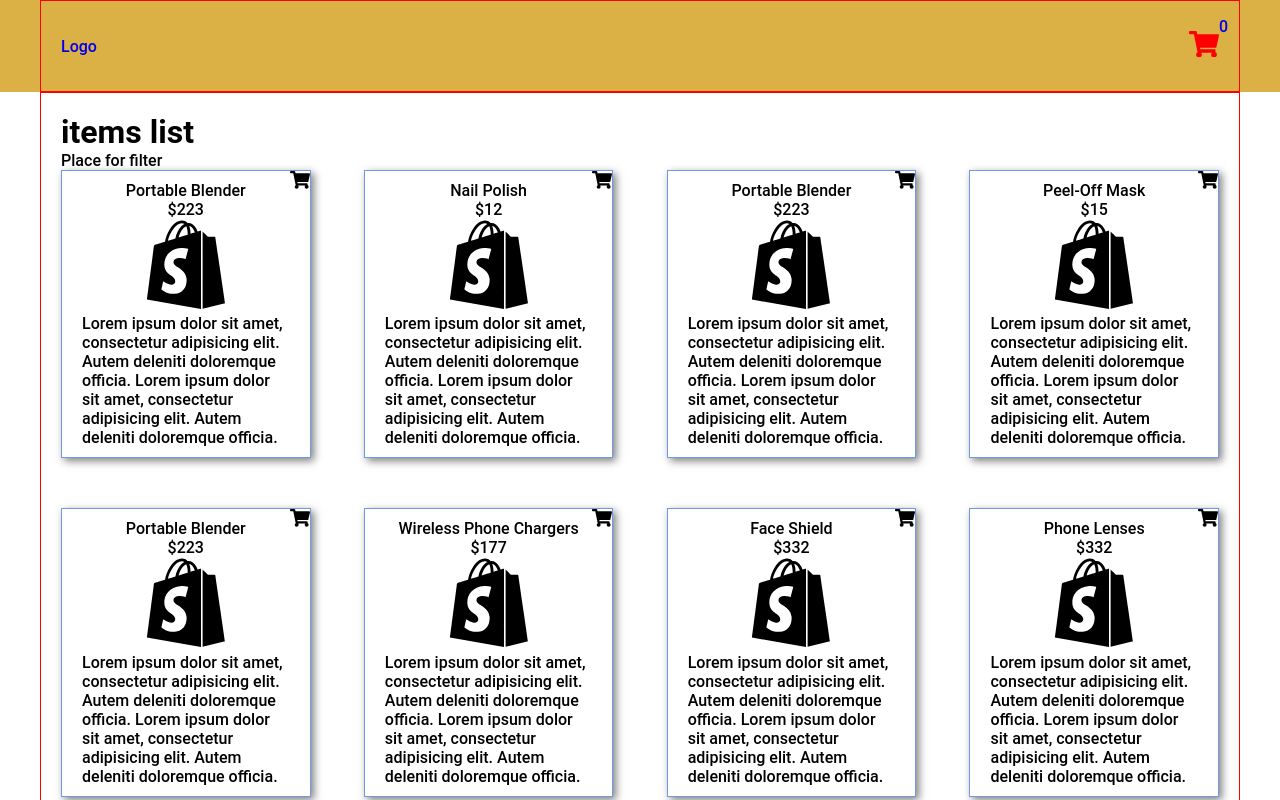
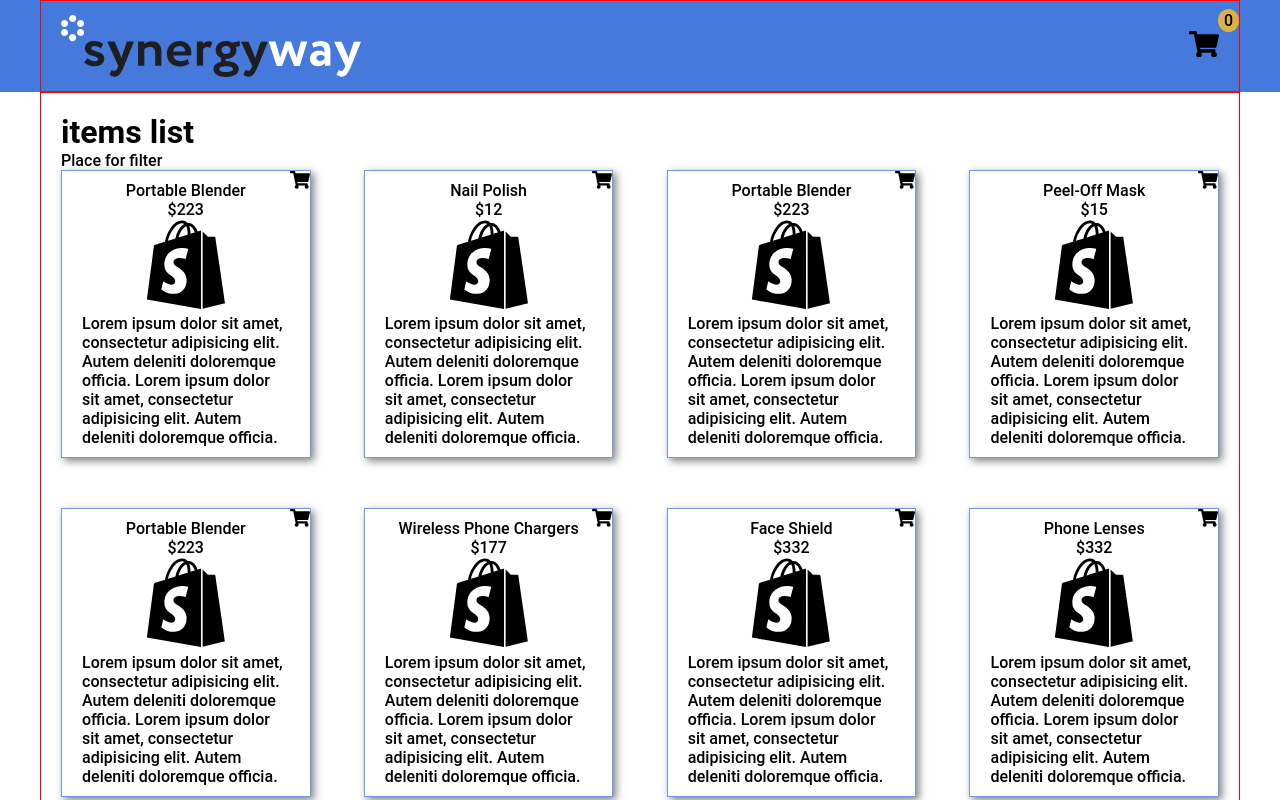
Before and after one commit to Fenix4088/Mini-shop, a React (Create React App) app: page / in a window 1280 px wide. Shown: the top 800 px of the page. Built offline with nearby package versions, Linux system fonts and the light colour scheme.

Commit message:
added some markup for cart indicator

```diff
--- a/src/App/App.tsx
+++ b/src/App/App.tsx
@@ -3,8 +3,6 @@ import "./App.css";
 import { Header } from "../components/Header/Header";
 import { Main } from "../components/Main/Main";
 import { AppContainer } from "../styles/GlobalStyles";
-import styled from "styled-components/macro";
-
 
 function App() {
     return (
@@ -17,22 +15,4 @@ function App() {
     );
 }
 
-const BigLoaderWrap = styled.div`
-    position: absolute;
-    top: 50%;
-    left: 50%;
-    transform: translate(-50%, -50%);
-`;
-
-const Overlay = styled.div`
-    position: fixed;
-    top: 0;
-    left: 0;
-    right: 0;
-    bottom: 0;
-    background-color: rgba(117, 117, 117, 0.7);
-    backdrop-filter: blur(5px);
-    z-index: 200;
-`;
-
 export default App;
--- a/src/components/Header/Header.tsx
+++ b/src/components/Header/Header.tsx
@@ -1,35 +1,40 @@
 import React from "react";
 import styled from "styled-components/macro";
-import {useDispatch, useSelector} from "react-redux";
+import { useDispatch, useSelector } from "react-redux";
 import { AppContainer } from "../../styles/GlobalStyles";
-import {Button} from "../common/Button/Button";
 import { NavLink } from "react-router-dom";
-import {routes} from "../../App/routes/routes";
-import {RootStateT} from "../../App/store/store";
+import { routes } from "../../App/routes/routes";
+import { RootStateT } from "../../App/store/store";
 import { AppIcons } from "../common/SvgIcons/AppIcons";
+import logo from "../../assets/img/logo.svg";
 
 export const Header = () => {
     const dispatch = useDispatch();
-    const totalItems = useSelector<RootStateT, number>(state => state.cart.items.length)
+    const totalItems = useSelector<RootStateT, number>((state) => state.cart.items.length);
 
-    return <NavBarWrap>
+    return (
+        <NavBarWrap>
             <AppContainer>
                 <NavBar>
-                <NavLink to={routes.main}>Logo</NavLink>
+                    <NavLink to={routes.main}>
+                        <img src={logo} alt="Logo" />
+                    </NavLink>
                     <NavLink to={routes.cart}>
                         <CartWrap>
-                        <AppIcons icon={"cart"} width={"30"} fill={"red"}/>
-                        <ItemsCount>{totalItems}</ItemsCount>
+                            <AppIcons icon={"cart"} width={"30"} />
+                            <ItemsCount>
+                                <CartIndicator color={totalItems > 0 ? "full" : "empty"}>{totalItems}</CartIndicator>
+                            </ItemsCount>
                         </CartWrap>
-
                     </NavLink>
                 </NavBar>
             </AppContainer>
-    </NavBarWrap>;
+        </NavBarWrap>
+    );
 };
 
 const NavBarWrap = styled.div`
-    background-color: ${({ theme }) => theme.color.secondary.main};
+    background-color: ${({ theme }) => theme.color.primary.main};
 `;
 
 const NavBar = styled.nav`
@@ -49,10 +54,23 @@ const NavBar = styled.nav`
 
 const ItemsCount = styled.div`
     position: absolute;
-  top: -14px;
-  right: -9px;
+    top: -20px;
+    right: -20px;
 `;
 
 const CartWrap = styled.div`
     position: relative;
 `;
+
+type CardIndicatorT = {
+    color: "empty" | "full"
+}
+
+const CartIndicator = styled.span<CardIndicatorT>`
+  padding: 2px 6px;
+  width: 8px;
+  height: 8px;
+  background-color: ${((props) => props.color === "empty" ? "#dbb145" : "#df4665")};
+  color: ${((props) => props.color === "empty" ? "black" : "white")};
+  border-radius: 50%;
+`;
--- a/src/components/MainItem/MainItem.tsx
+++ b/src/components/MainItem/MainItem.tsx
@@ -33,7 +33,7 @@ export const MainItem = (props: MainItemT) => {
         <ShopItem>
             <CartIconWrap>
                 {props.type === "shop" ? (
-                    <AppIcons icon={"cart"} width={"20"} fill={isInCart ? "red" : ""} onClick={addToCartHandler} />
+                    <AppIcons icon={"cart"} width={"20"} fill={isInCart ? "#df4665" : ""} onClick={addToCartHandler} />
                 ) : (
                     <AppIcons icon={"trash"} width={"20"} onClick={removeFromCart} />
                 )}
--- a/src/styles/theme.ts
+++ b/src/styles/theme.ts
@@ -2,8 +2,10 @@ import { darken, lighten } from "polished";
 
 export type ThemeType = typeof theme;
 
-const primaryColor = '#4579db'
-const secondaryColor = '#dbb145'
+const primaryColor = '#4579db';
+const secondaryColor = '#dbb145';
+const activeColor = '#df4665';
+
 
 export const theme = {
     variable: {
@@ -19,6 +21,11 @@ export const theme = {
             main: secondaryColor,
             light: `${lighten(0.1, secondaryColor)}`,
             dark: `${darken(0.1, secondaryColor)}`
+        },
+        active: {
+            main: activeColor,
+            light: `${lighten(0.1, activeColor)}`,
+            dark: `${darken(0.1, activeColor)}`
         },
         grey: {
             100: '#f5f5f5',
```
Also changed, not shown: src/assets/img/logo.svg (added). Lines whose indentation alone changed are shown as unchanged.
